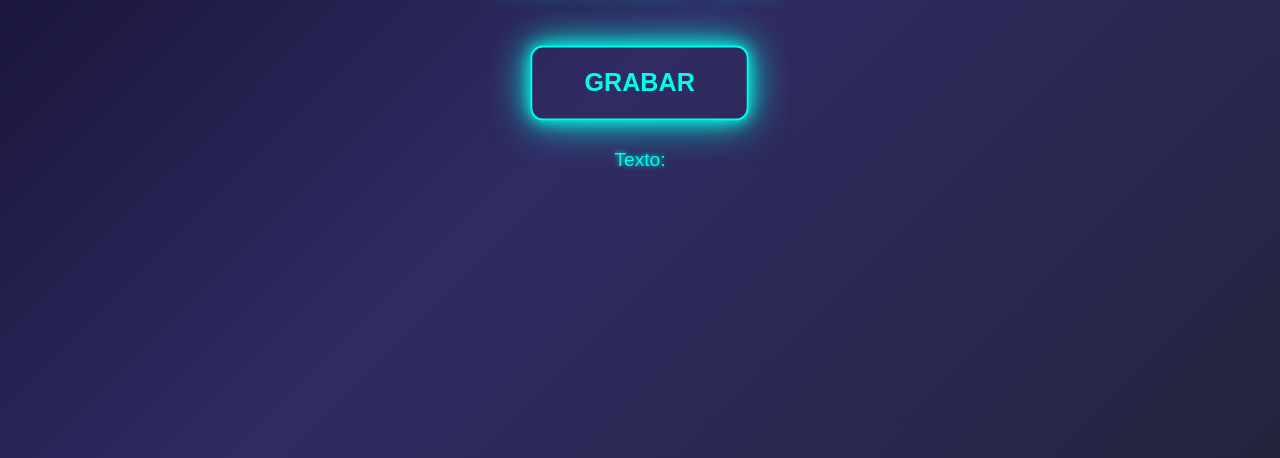
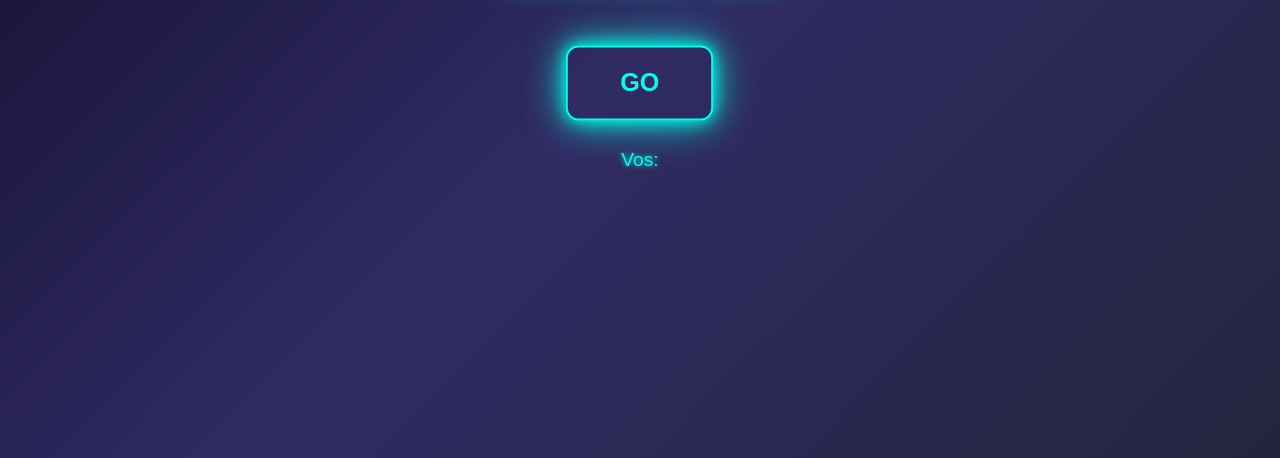
Before and after one commit to turnoxok/automaticlife, a website: page index.html in a window 1280 px wide. Shown: the part 342-800 px from the top of the page. Drawn offline with Linux system fonts and the light colour scheme.

Commit message:
Update index.html

```diff
--- a/index.html
+++ b/index.html
@@ -2,6 +2,7 @@
 <html lang="es">
 <head>
   <meta charset="UTF-8">
+  <meta name="viewport" content="width=device-width, initial-scale=1.0">
   <title>Automatic Life</title>
   <style>
     /* Fondo oscuro y estilo general */
@@ -70,8 +71,8 @@
 </head>
 <body>
   <h1>Automatic Life</h1>
-  <button id="startBtn">Grabar</button>
-  <p>Texto: <span id="transcribedText"></span></p>
+  <button id="startBtn">GO</button>
+  <p>Vos: <span id="transcribedText"></span></p>
 
   <script>
     let mediaRecorder;
@@ -98,7 +99,7 @@
         }
       } else {
         mediaRecorder.stop();
-        startBtn.textContent = "Grabar";
+        startBtn.textContent = "GO";
         console.log("Audio detenido, enviando...");
       }
     };
```
